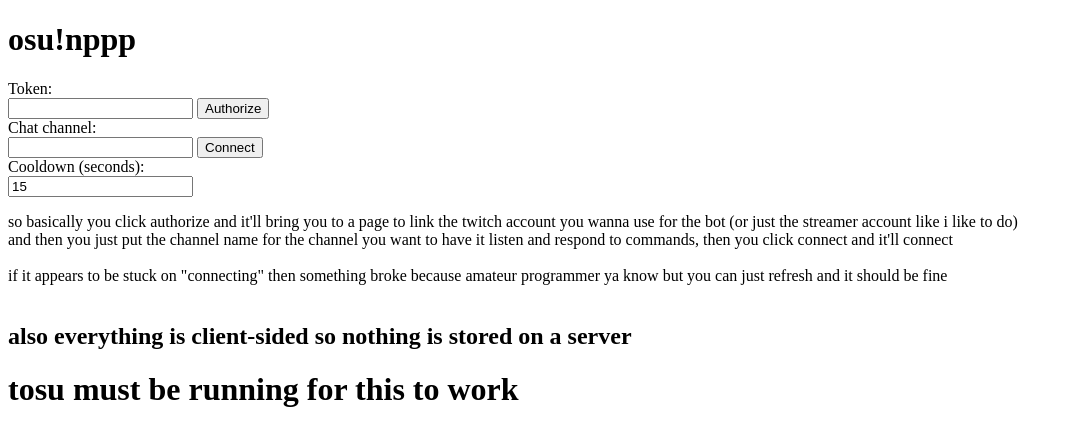
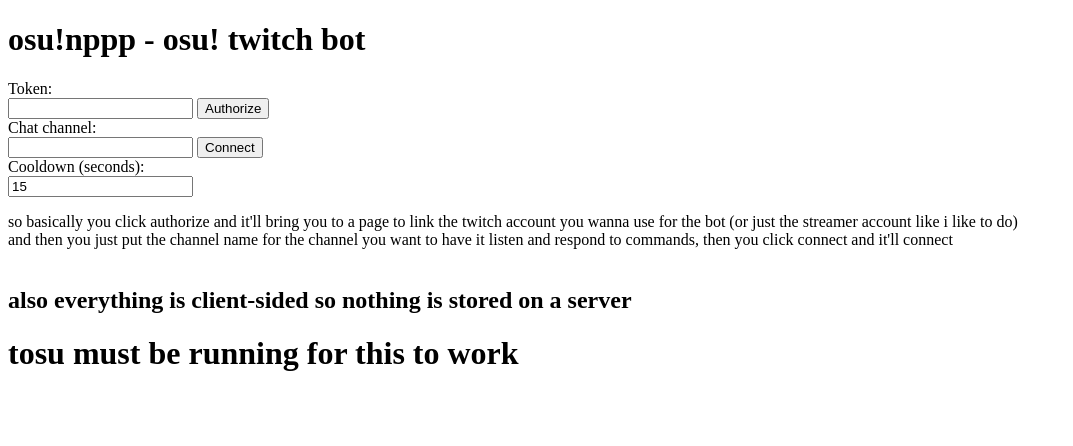
Before and after one commit to Jarran2R/jarran2r.github.io, a plain HTML site: page index.html in a window 1280 px wide. Shown: the whole page, without its empty margins (0-1073 px from the left). Drawn offline with Linux system fonts and the light colour scheme.

Commit message:
Update index.html

```diff
--- a/index.html
+++ b/index.html
@@ -2,7 +2,7 @@
 <html>
 	<head>
 		<title>osu!nppp</title>
-		<h1>osu!nppp</h1>
+		<h1>osu!nppp - osu! twitch bot</h1>
 	</head>
 	<body>
 		<form>
@@ -19,8 +19,6 @@
 			so basically you click authorize and it'll bring you to a page to link the twitch account you wanna use for the bot (or just the streamer account like i like to do)<br>
 			and then you just put the channel name for the channel you want to have it listen and respond to commands, then you click connect and it'll connect<br>
 			<br>
-			if it appears to be stuck on "connecting" then something broke because amateur programmer ya know but you can just refresh and it should be fine<br>
-			<br>
 			<h2>also everything is client-sided so nothing is stored on a server<br></h2>
 			<h1>tosu must be running for this to work</h1>
 		</p>
```
